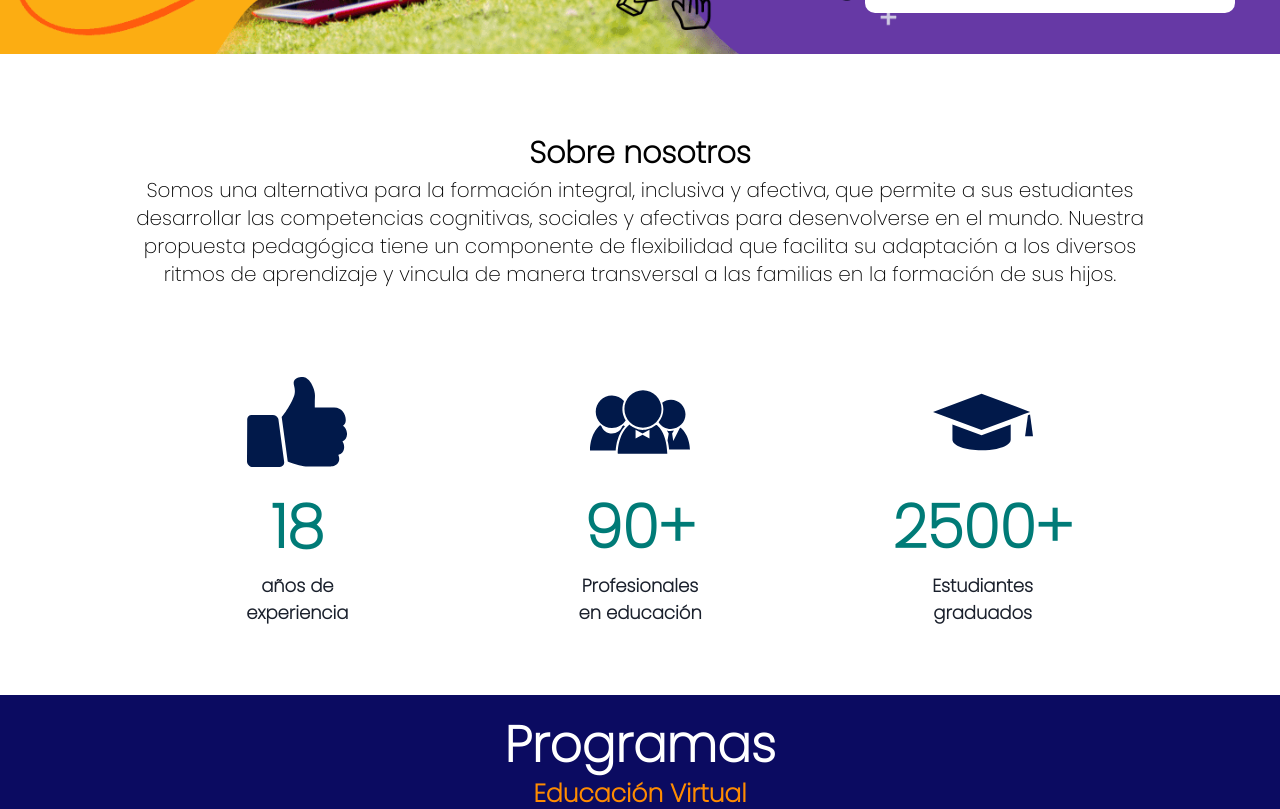
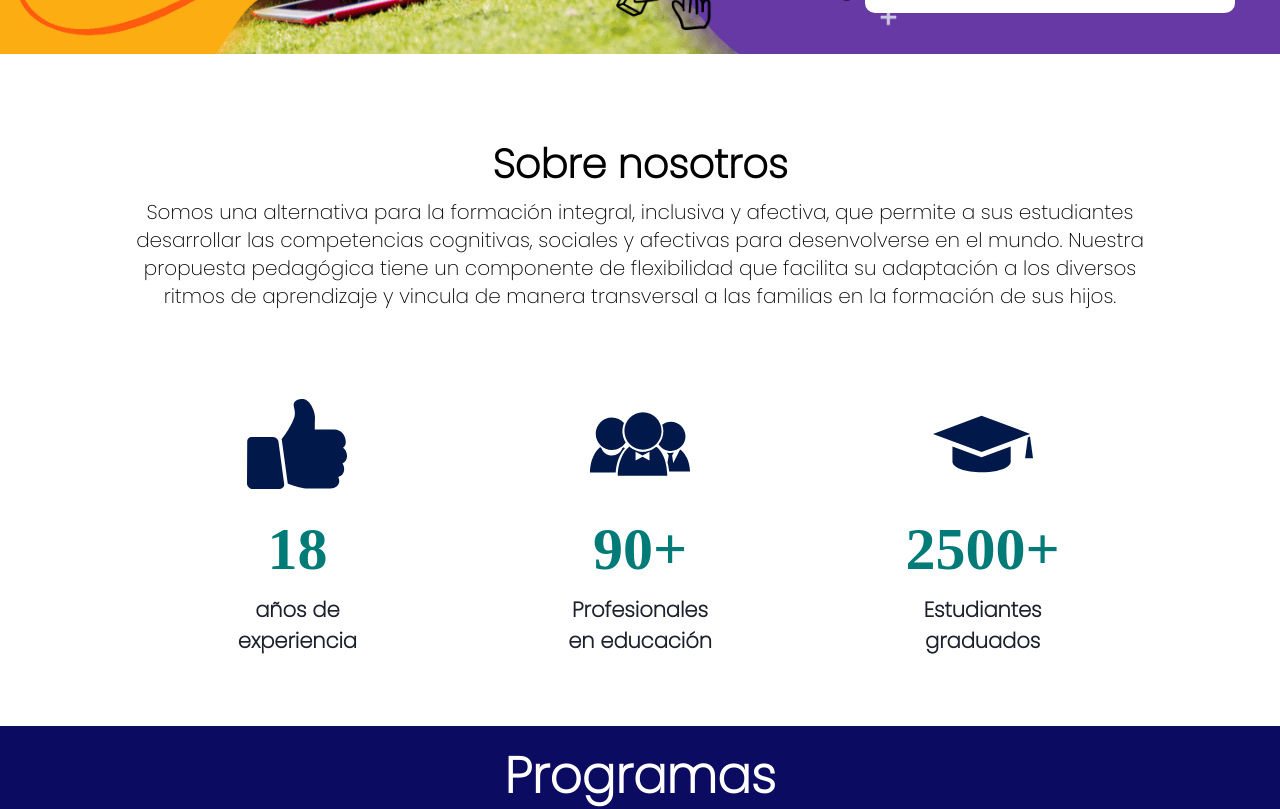
Before and after one commit to skolmi/nextjs-app-client, a Next.js app: page / in a window 1280 px wide. Shown: the part 560-1369 px from the top of the page. Built offline with nearby package versions, Linux system fonts and the light colour scheme.

Commit message:
fix landing

```diff
--- a/pages/index.module.css
+++ b/pages/index.module.css
@@ -40,7 +40,8 @@
     text-align: center;
     color: black;
     font-weight: 600;
-    font-size: 3rem;
+    margin: 5px;
+    font-size: 40px;
     font-family: 'Poppins';
 
 }
@@ -116,11 +117,11 @@
 
 .number{
 
-    font-weight: bold;
+    font-weight: 800;
     font-size: 60px;
     color:  #007B77;
     text-align: center;
-    font-family: 'Poppins';
+    font-family: 'Montserrat';
 }
 
 .image{
@@ -135,9 +136,10 @@
 
 .texto{
     text-align: center;
-    font-size: large;
+    font-size: 21px;
     font-weight: bold;
     padding: 0;
+
     font-family: 'Poppins';
     margin: 0;
 }
```
Also changed, not shown: components/EducationOnline/Education.module.css (line endings or trailing spaces).
